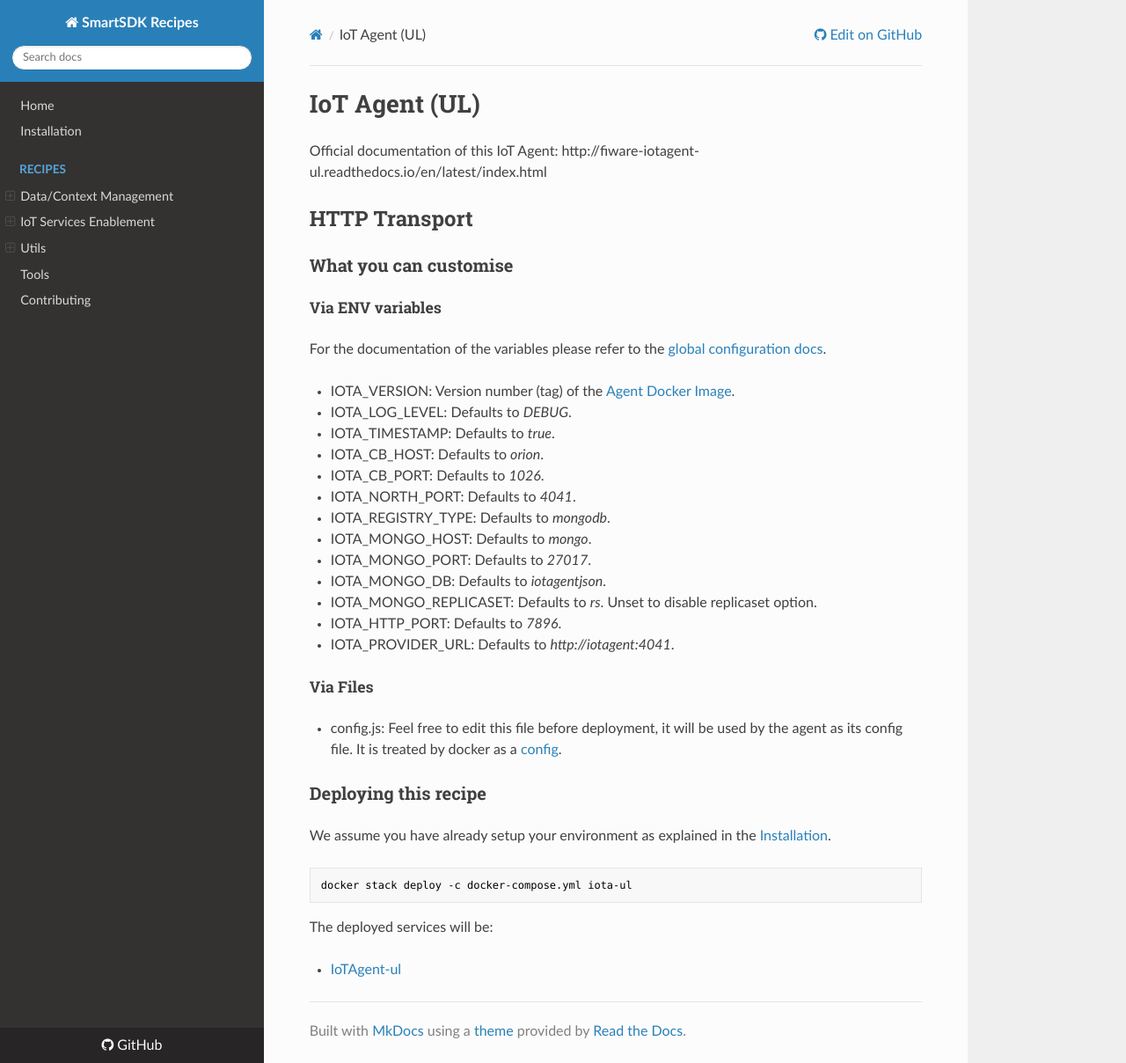
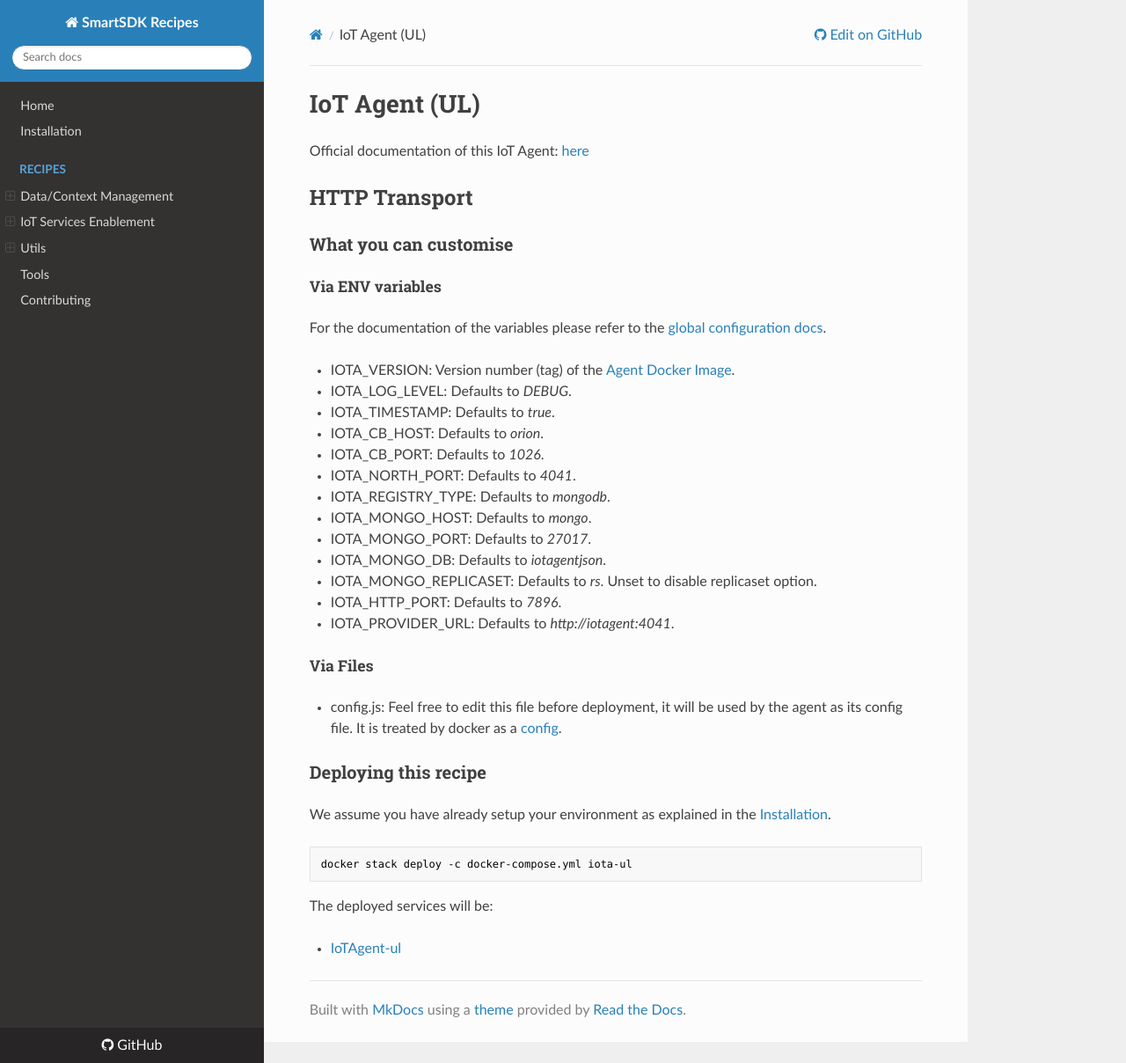
Before and after one commit to smartsdk/smartsdk-recipes, an MkDocs documentation site: the page built from recipes/iot-services/iotagent-ul/README.md, in a window 1280 px wide and 1208 px high. Shown: the whole window at 88% size. Built offline with MkDocs 1.6.1, drawn with Linux system fonts in a browser that asks for light colours; nearby versions of some CDN libraries; comment, search, counter and statistics services are not loaded; old or Windows-style settings are respelled for this version of MkDocs.

Commit message:
Fix broken links

```diff
--- a/recipes/iot-services/iotagent-ul/README.md
+++ b/recipes/iot-services/iotagent-ul/README.md
@@ -1,6 +1,6 @@
 # IoT Agent (UL)
 
-Official documentation of this IoT Agent: http://fiware-iotagent-ul.readthedocs.io/en/latest/index.html
+Official documentation of this IoT Agent: [here](http://fiware-iotagent-ul.readthedocs.io/en/latest/index.html)
 
 ## HTTP Transport
 
@@ -8,7 +8,7 @@
 
 ##### Via ENV variables
 
-For the documentation of the variables please refer to the [global configuration docs]((https://github.com/telefonicaid/iotagent-node-lib/blob/master/doc/installationguide.md)).
+For the documentation of the variables please refer to the [global configuration docs](https://github.com/telefonicaid/iotagent-node-lib/blob/master/doc/installationguide.md).
 
 - IOTA_VERSION: Version number (tag) of the [Agent Docker Image](https://hub.docker.com/r/telefonicaiot/iotagent-ul/~/dockerfile/).
 - IOTA_LOG_LEVEL: Defaults to *DEBUG*.
@@ -30,7 +30,7 @@
 
 ### Deploying this recipe
 
-We assume you have already setup your environment as explained in the [Installation](../installation.md).
+We assume you have already setup your environment as explained in the [Installation](../../installation.md).
 
     docker stack deploy -c docker-compose.yml iota-ul
 
```
Also changed, not shown: recipes/data-management/cygnus/ha/readme.md (+1 -1 lines), recipes/data-management/cygnus/readme.md (+1 -1 lines), recipes/iot-services/iotagent-json/README.md (+3 -3 lines), recipes/iot-services/iotagent-lwm2m/readme.md (+3 -3 lines), recipes/utils/mongo-replicaset/readme.md (+1 -1 lines).
